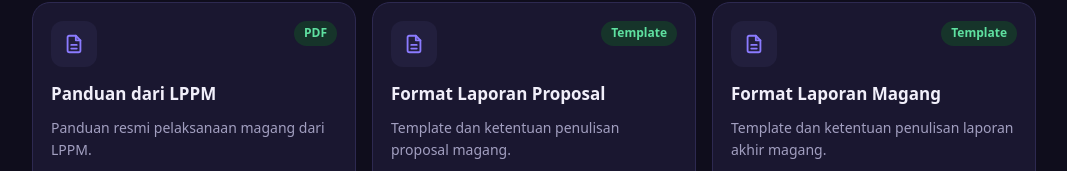
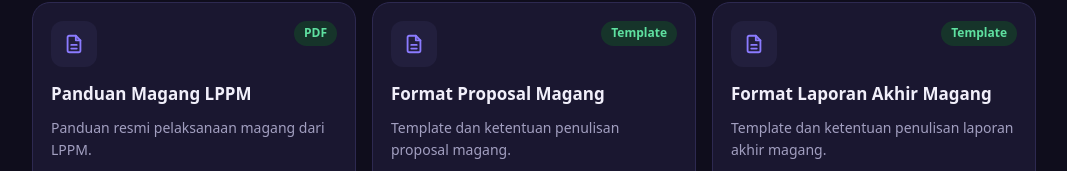
Before and after one commit to KiyanOG/magang-berdampak, a plain HTML site: page index.html in a window 1280 px wide. Shown: the part 220-391 px from the top of the page, without its empty margins (106-1173 px from the left). Drawn offline with Linux system fonts and the light colour scheme.

Commit message:
new udate

```diff
--- a/index.html
+++ b/index.html
@@ -89,12 +89,12 @@ dialog::backdrop{background:rgba(5,4,14,.7)}
    ===================================================================== */
 const ITEMS = [
   //panduan & dokumen
-  { id: "panduan",   group: "dokumen", tag: "PDF",      title: "Panduan dari LPPM",             desc: "Panduan resmi pelaksanaan magang dari LPPM.",
+  { id: "panduan",   group: "dokumen", tag: "PDF",      title: "Panduan Magang LPPM",             desc: "Panduan resmi pelaksanaan magang dari LPPM.",
     url: "https://drive.google.com/file/d/1a7Pz-CWN7KjSrsL0nxdLN7zmWACdicwf/view?usp=drive_link" }, // TODO: tempel link panduan
   //proposal & laporan
-  { id: "fproposal", group: "dokumen", tag: "Template", title: "Format Laporan Proposal",       desc: "Template dan ketentuan penulisan proposal magang.",
+  { id: "fproposal", group: "dokumen", tag: "Template", title: "Format Proposal Magang",       desc: "Template dan ketentuan penulisan proposal magang.",
     url: "https://drive.google.com/file/d/1AUckct3Kks16rCY8_HIVxd_1-pZ-doDn/view?usp=drive_link" }, // TODO
-  { id: "flaporan",  group: "dokumen", tag: "Template", title: "Format Laporan Magang",         desc: "Template dan ketentuan penulisan laporan akhir magang.",
+  { id: "flaporan",  group: "dokumen", tag: "Template", title: "Format Laporan Akhir Magang",         desc: "Template dan ketentuan penulisan laporan akhir magang.",
     url: "" }, // TODO
   //rpcp & logbook
   { id: "rpcp",      group: "dokumen", tag: "Template", title: "Format RP-CP",                  desc: "Template Rencana Pembelajaran dan Capaian Pembelajaran (Excel).",
```
